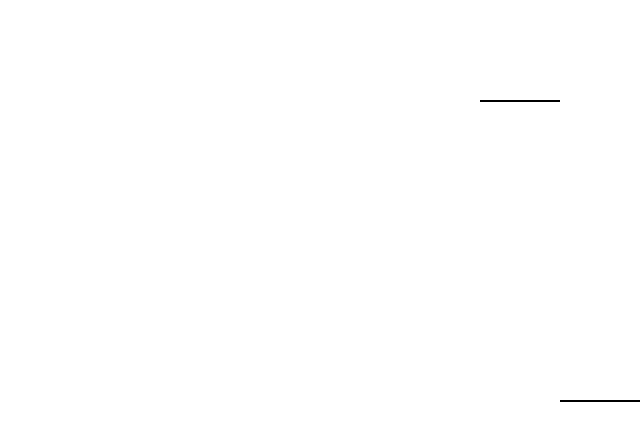
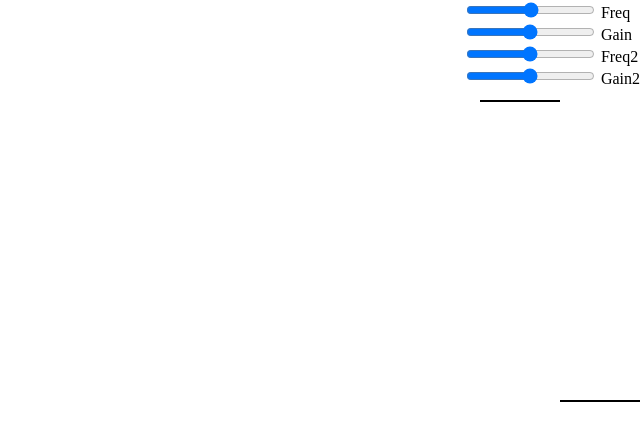
Before and after one commit to alxsandre/project_exp, a plain HTML site: page index.html in a window 1280 px wide. Shown: the whole page, without its empty margins (640-1280 px from the left). Drawn offline with Linux system fonts and the light colour scheme.

Commit message:
audio adjusted with input html

```diff
--- a/audio.js
+++ b/audio.js
@@ -53,21 +53,19 @@ function scheduleNote(beatNumber, time) {
 
     if (lastNote.note === 0 || lastNote.note === 3) {
 
-        var modulator1 = new Modulator("sine", 110, 300);
+        var modulator1 = new Modulator("sine", freq, gain);
         var carrier1 = new Carrier("sine", 440);
         modulator1.gain.connect(carrier1.osc.frequency);
         carrier1.gain.connect(volume);
         circles.forEach(circle => circle.changeVel(0.5*(Math.random() - 0.5), 0.5*(Math.random() - 0.5)));
         circles.push(new Circle(document.getElementById('canvas__first').width / 2, document.getElementById('canvas__first').height / 2, 15, "rgb(15, 152, 10)"));
 
-
-
     }
 
     if (lastNote.note === 1 || lastNote.note === 2) {
 
-        var modulator2 = new Modulator("sine", 110, 10);
-        var carrier2 = new Carrier("sine", 220);
+        var modulator2 = new Modulator("sine", freq2, gain2);
+        var carrier2 = new Carrier("sine", 127);
         modulator2.gain.connect(carrier2.osc.frequency);
         carrier2.gain.connect(volume);
         circles.forEach(circle => circle.changeVel(0.5*(Math.random() - 0.5), 0.5*(Math.random() - 0.5)));
@@ -128,3 +126,15 @@ const pauseScroll = () => {
 }
 
 window.addEventListener('scroll', playScroll);
+
+
+//Values (freq, gain ...)
+let freq = 127;
+document.getElementById('freq').addEventListener('input', e => freq = e.target.value);
+let gain = 300;
+document.getElementById('gain').addEventListener('input', e => gain = e.target.value);
+
+let freq2 = 254;
+document.getElementById('freq2').addEventListener('input', e => freq2 = e.target.value);
+let gain2 = 500;
+document.getElementById('gain2').addEventListener('input', e => gain2 = e.target.value);
--- a/index.html
+++ b/index.html
@@ -12,6 +12,31 @@
         <div class="line__fix"></div>
         <div class="line__move"></div>
     </div>
+    <div class="fader">
+        <div>
+            <input type="range" id="freq" name="freq"
+                   min="0" max="127">
+            <label for="freq">Freq</label>
+        </div>
+
+        <div>
+            <input type="range" id="gain" name="gain"
+                   min="0" max="500">
+            <label for="gain">Gain</label>
+        </div>
+        <div>
+            <input type="range" id="freq2" name="freq2"
+                   min="0" max="500">
+            <label for="freq">Freq2</label>
+        </div>
+
+        <div>
+            <input type="range" id="gain2" name="gain2"
+                   min="0" max="500">
+            <label for="gain2">Gain2</label>
+        </div>
+    </div>
+
     <canvas id="canvas__first" width="1000" height="1000"></canvas>
     <script src="audio.js" type="module"></script>
 </body>
--- a/main.scss
+++ b/main.scss
@@ -37,3 +37,8 @@ body {
     background-color: black;
     height: $heightline;
 }
+
+.fader {
+    position: fixed;
+    right: 0;
+}
--- a/oscillator.js
+++ b/oscillator.js
@@ -15,7 +15,6 @@ export class Modulator {
     this.gain.gain.value = gain;
     this.osc.connect(this.gain);
     this.osc.start();
-
   }
 }
 
@@ -25,7 +24,7 @@ export class Carrier {
     this.osc.type = type;
     this.osc.frequency.value = freq;
     this.osc.start();
-    this.osc.stop(audioCtx.currentTime + 0.3);
+    this.osc.stop(audioCtx.currentTime + 2);
 
     this.gain = audioCtx.createGain();
     this.gain.gain.exponentialRampToValueAtTime(
```
Also changed, not shown: main.css, 1 other file.
